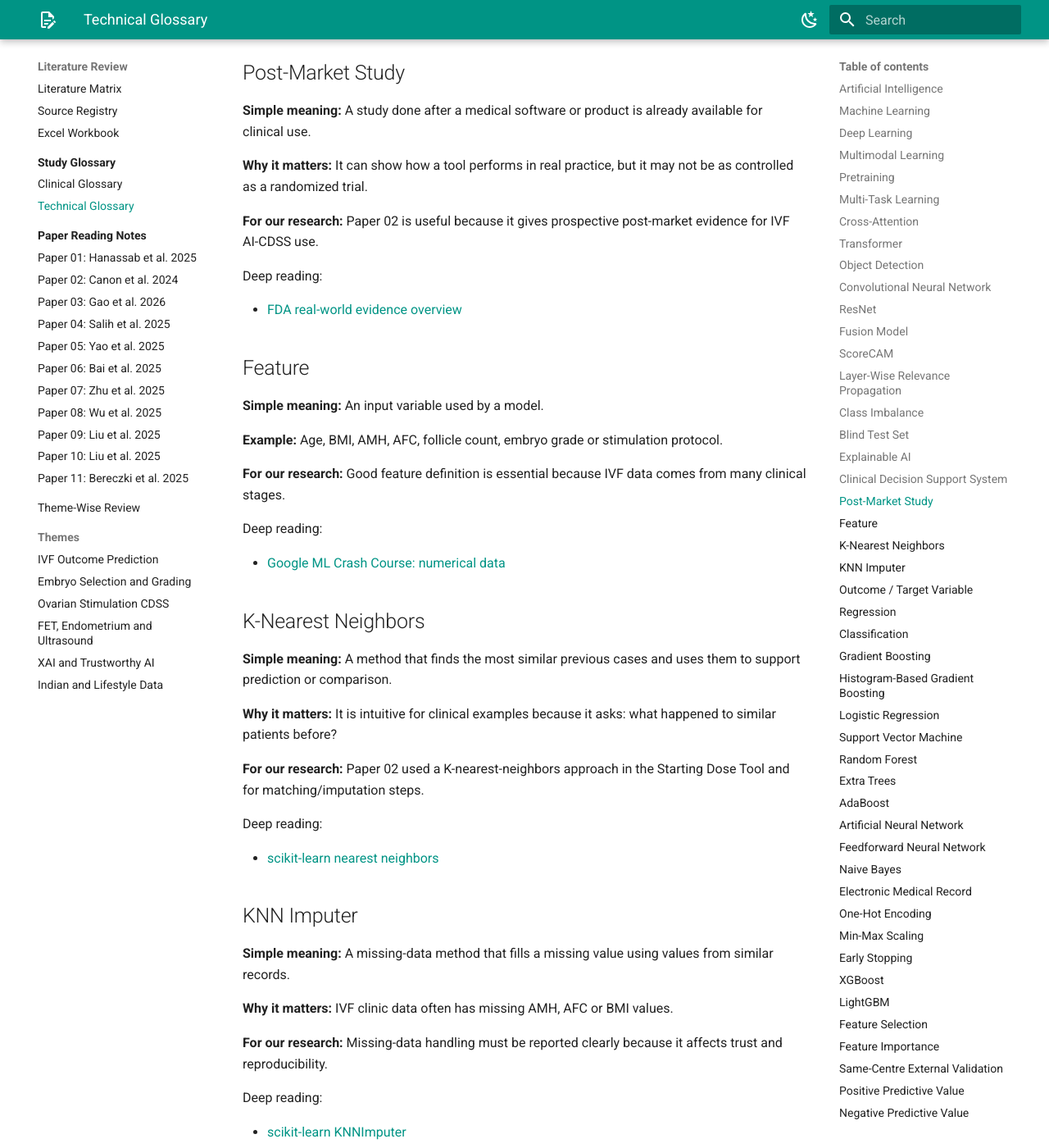
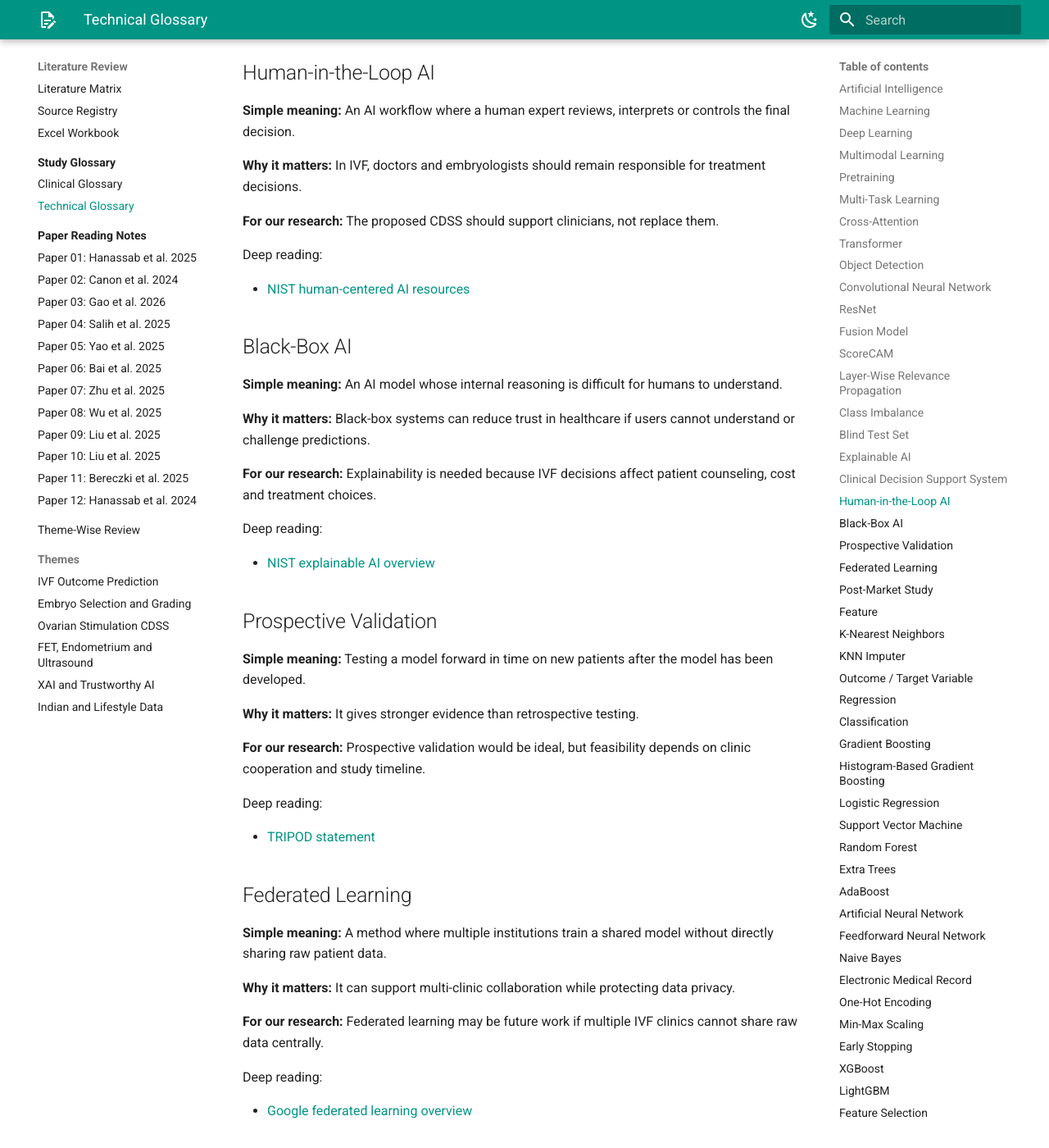
Before and after one commit to ashwinikalantre/ivf-phd-research, an MkDocs documentation site: the page built from docs/glossary/technical-glossary.md, in a window 1280 px wide and 1400 px high, scrolled down 6200 px. Shown: the whole window at 82% size. Built offline with MkDocs 1.6.1 and Material for MkDocs 9.7.7, drawn with Linux system fonts in a browser that asks for light colours.

Commit message:
Add twelfth paper reading note

```diff
--- a/docs/glossary/technical-glossary.md
+++ b/docs/glossary/technical-glossary.md
@@ -217,6 +217,54 @@ Deep reading:
 Deep reading:
 
 - [AHRQ clinical decision support overview](https://digital.ahrq.gov/clinical-decision-support)
+
+## Human-in-the-Loop AI
+
+**Simple meaning:** An AI workflow where a human expert reviews, interprets or controls the final decision.
+
+**Why it matters:** In IVF, doctors and embryologists should remain responsible for treatment decisions.
+
+**For our research:** The proposed CDSS should support clinicians, not replace them.
+
+Deep reading:
+
+- [NIST human-centered AI resources](https://www.nist.gov/artificial-intelligence)
+
+## Black-Box AI
+
+**Simple meaning:** An AI model whose internal reasoning is difficult for humans to understand.
+
+**Why it matters:** Black-box systems can reduce trust in healthcare if users cannot understand or challenge predictions.
+
+**For our research:** Explainability is needed because IVF decisions affect patient counseling, cost and treatment choices.
+
+Deep reading:
+
+- [NIST explainable AI overview](https://www.nist.gov/artificial-intelligence/explainable-ai)
+
+## Prospective Validation
+
+**Simple meaning:** Testing a model forward in time on new patients after the model has been developed.
+
+**Why it matters:** It gives stronger evidence than retrospective testing.
+
+**For our research:** Prospective validation would be ideal, but feasibility depends on clinic cooperation and study timeline.
+
+Deep reading:
+
+- [TRIPOD statement](https://www.tripod-statement.org/)
+
+## Federated Learning
+
+**Simple meaning:** A method where multiple institutions train a shared model without directly sharing raw patient data.
+
+**Why it matters:** It can support multi-clinic collaboration while protecting data privacy.
+
+**For our research:** Federated learning may be future work if multiple IVF clinics cannot share raw data centrally.
+
+Deep reading:
+
+- [Google federated learning overview](https://research.google/blog/federated-learning-collaborative-machine-learning-without-centralized-training-data/)
 
 ## Post-Market Study
 
--- a/mkdocs.yml
+++ b/mkdocs.yml
@@ -102,6 +102,7 @@ nav:
           - "Paper 09: Liu et al. 2025": paper-notes/paper-09-liu-2025-cnn-emr-live-birth.md
           - "Paper 10: Liu et al. 2025": paper-notes/paper-10-liu-2025-svbt-miscarriage.md
           - "Paper 11: Bereczki et al. 2025": paper-notes/paper-11-bereczki-2025-preprocedural-factors.md
+          - "Paper 12: Hanassab et al. 2024": paper-notes/paper-12-hanassab-2024-ai-personalize-art.md
       - Theme-Wise Review: research-design/theme-wise-review.md
       - Themes:
           - IVF Outcome Prediction: research-design/themes/ivf-outcome-prediction.md
```
Also changed, not shown: docs/evidence-base/literature-matrix.md (+1 -1 lines), docs/evidence-base/source-registry.md (+1 -1 lines), docs/paper-notes/index.md (+1 -0 lines), docs/paper-notes/paper-12-hanassab-2024-ai-personalize-art.md (added, +253 -0 lines).
